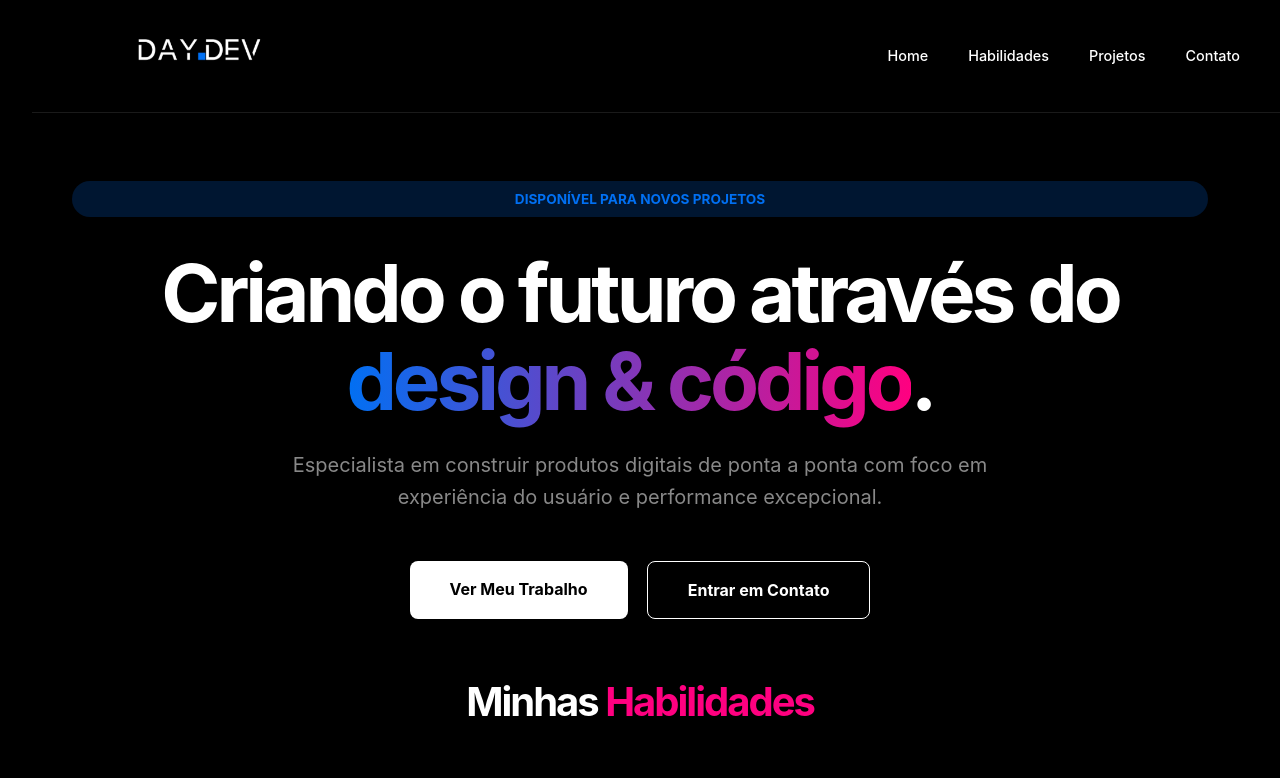
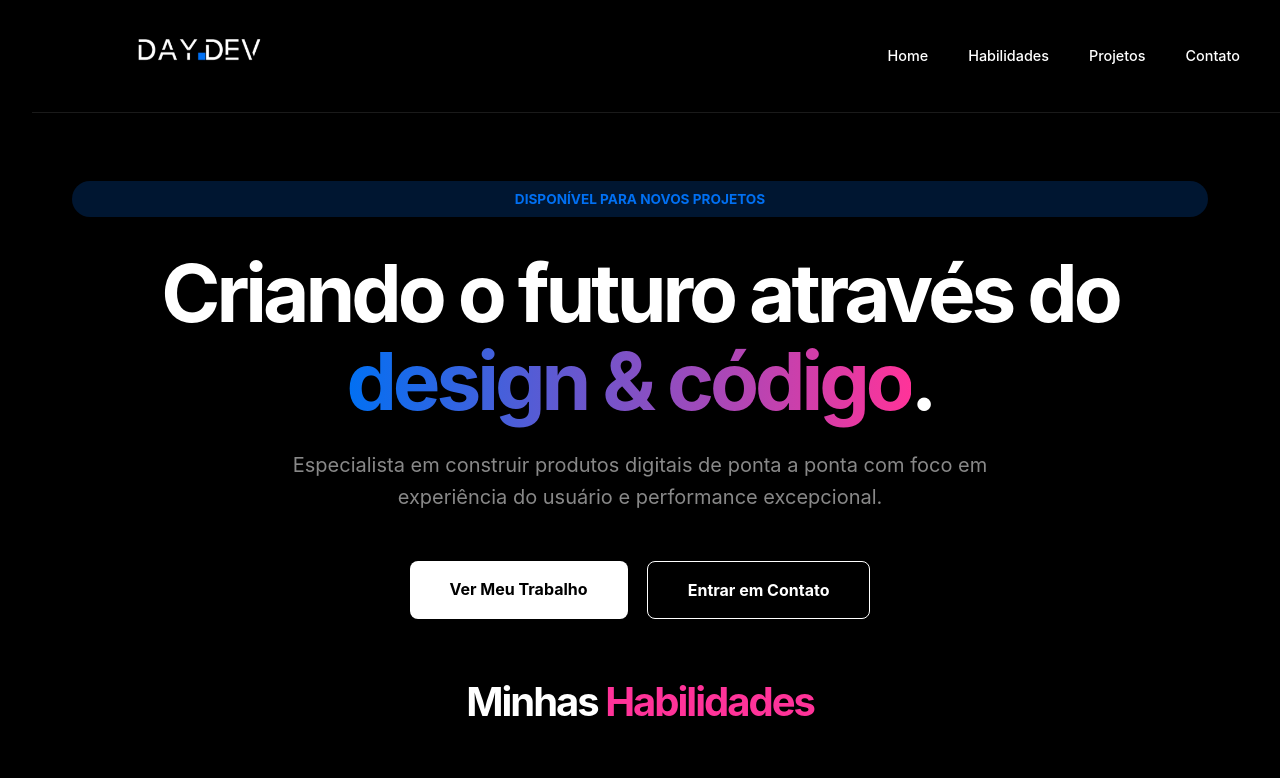
Before and after one commit to sethssd/portifolios, a React (Vite) app: page / in a window 1280 px wide. Shown: the top 778 px of the page. Built offline with nearby package versions, Linux system fonts and the light colour scheme.

Commit message:
Ajustes de transparencia e cor rosa

```diff
--- a/src/App.jsx
+++ b/src/App.jsx
@@ -12,8 +12,8 @@ function App() {
         top: 0,
         width: '100%',
         zIndex: 1000,
-        background: 'rgba(0,0,0,0.95)',
-        backdropFilter: 'blur(10px)',
+        background: 'rgba(0,0,0,0.4)',
+        backdropFilter: 'blur(12px)',
         borderBottom: '1px solid var(--glass-border)'
       }}>
         <div className="container" style={{ display: 'flex', justifyContent: 'space-between', padding: '0.5rem 2rem', alignItems: 'center' }}>
--- a/src/index.css
+++ b/src/index.css
@@ -1,6 +1,6 @@
 :root {
   --primary: #0070f3;
-  --secondary: #ff0080;
+  --secondary: #ff3399;
   --bg: #000000;
   --text: #ffffff;
   --text-muted: #888888;
@@ -46,7 +46,9 @@ ul {
   border-radius: 12px;
 }
 
-h1, h2, h3 {
+h1,
+h2,
+h3 {
   font-weight: 700;
   letter-spacing: -0.05em;
 }
```
